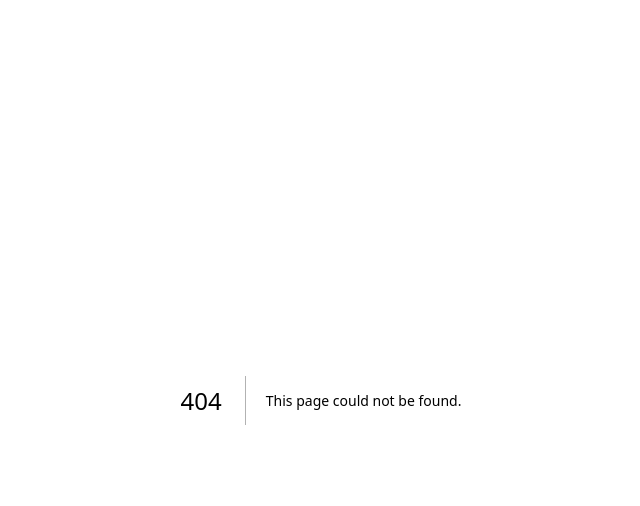
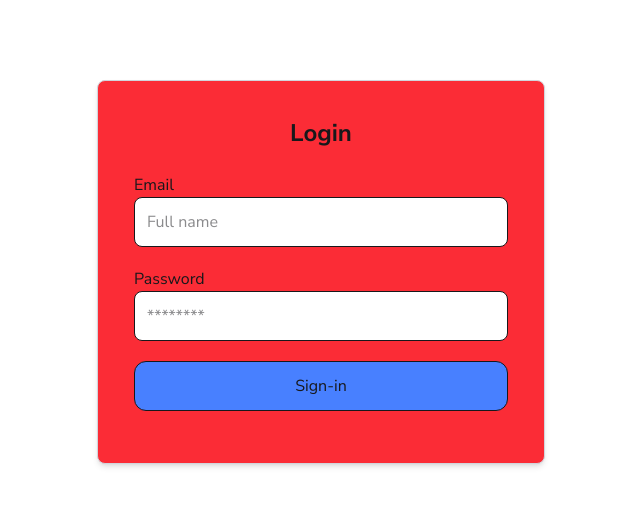
Before and after one commit to IntegrativeProject/SalesScope-Frontend, a Next.js app: page /login in a window 1280 px wide. Before the commit this address had no page. Shown: the top 506 px of the page, without its empty margins (319-959 px from the left). Built offline with nearby package versions, Linux system fonts and the light colour scheme.

Commit message:
feat(LoginPage): implement login form component

```diff
--- /dev/null
+++ b/src/app/login/page.tsx
@@ -0,0 +1,5 @@
+import LoginPage from "@/components/ui/LoginPage";
+
+export default function Page() {
+  return <LoginPage />;
+}
--- /dev/null
+++ b/src/components/ui/LoginPage.tsx
@@ -0,0 +1,22 @@
+import React from "react";
+
+export default function LoginPage() {
+  return (
+    <div className="h-screen">
+    <form className="max-w-md mx-auto mt-20 p-9 border border-gray-300 rounded-lg shadow-md bg-red-500">
+      <h2 className="text-2xl font-bold mb-6 text-center">Login</h2>
+      <div className="mb-4 space-y-5">
+        <label id="email"> Email</label>
+        <input type="text"
+              placeholder="Full name"
+              className="w-full p-3 border rounded-lg bg-white "/>
+              <label id="password">Password</label>
+              <input type="password"
+              placeholder="********"
+              className="w-full p-3 border rounded-lg bg-white "/>
+              <button className="bg-[#4880FF] w-full border p-3 rounded-xl flex items-center justify-center cursor-pointer">Sign-in</button>
+      </div>
+    </form>
+    </div>
+  );
+}
```
